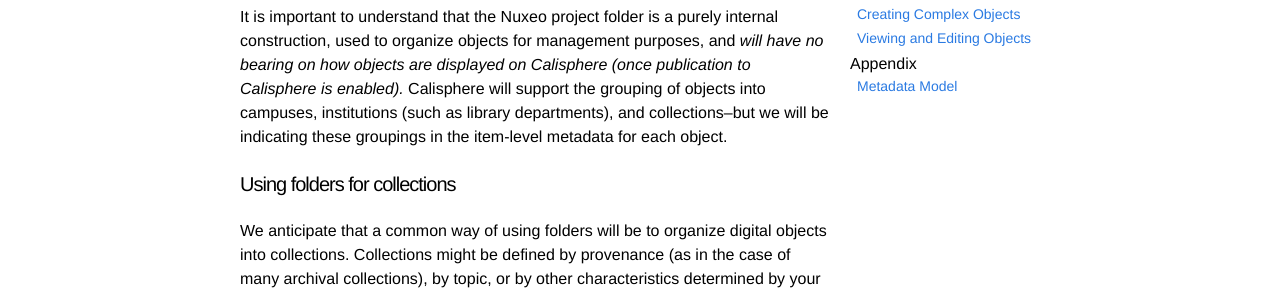
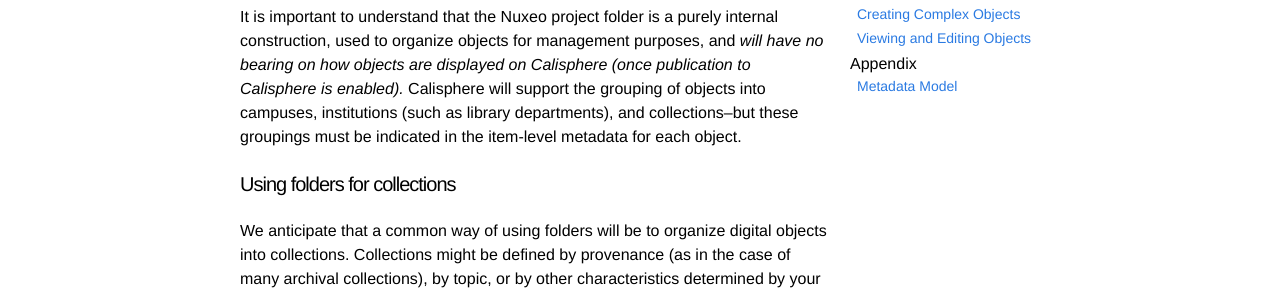
Before and after one commit to ucldc/ucldc-docs, a Jekyll site: the page built from docs/dams/organization.md, in a window 1280 px wide and 900 px high. Shown: the part 367-661 px from the top of the window. Built offline with Jekyll 4.4.1, drawn with Linux system fonts in a browser that asks for light colours; nearby versions of some CDN libraries.

Commit message:
Update organization.md

```diff
--- a/docs/dams/organization.md
+++ b/docs/dams/organization.md
@@ -10,7 +10,7 @@
 
 Our shared DAMS makes heavy use of something called project folders. Project folders are the building blocks for organizing digital objects in the DAMS. You might use them to define collections and other groups of objects, as discussed in more detail below.
 
-It is important to understand that the Nuxeo project folder is a purely internal construction, used to organize objects for management purposes, and _will have no bearing on how objects are displayed on Calisphere (once publication to Calisphere is enabled)._ Calisphere will support the grouping of objects into campuses, institutions (such as library departments), and collections--but we will be indicating these groupings in the item-level metadata for each object.
+It is important to understand that the Nuxeo project folder is a purely internal construction, used to organize objects for management purposes, and _will have no bearing on how objects are displayed on Calisphere (once publication to Calisphere is enabled)._ Calisphere will support the grouping of objects into campuses, institutions (such as library departments), and collections--but these groupings must be indicated in the item-level metadata for each object.
 
 ### Using folders for collections
 We anticipate that a common way of using folders will be to organize digital objects into collections. Collections might be defined by provenance (as in the case of many archival collections), by topic, or by other characteristics determined by your library. We have demonstrated this use of the project folder with the existing collections we've pre-loaded into the DAMS. You'll notice that for each existing collection, we have created a project folder with the same name of the collection, and all of the digital objects in that collection are contained within the corresponding folder.
```
